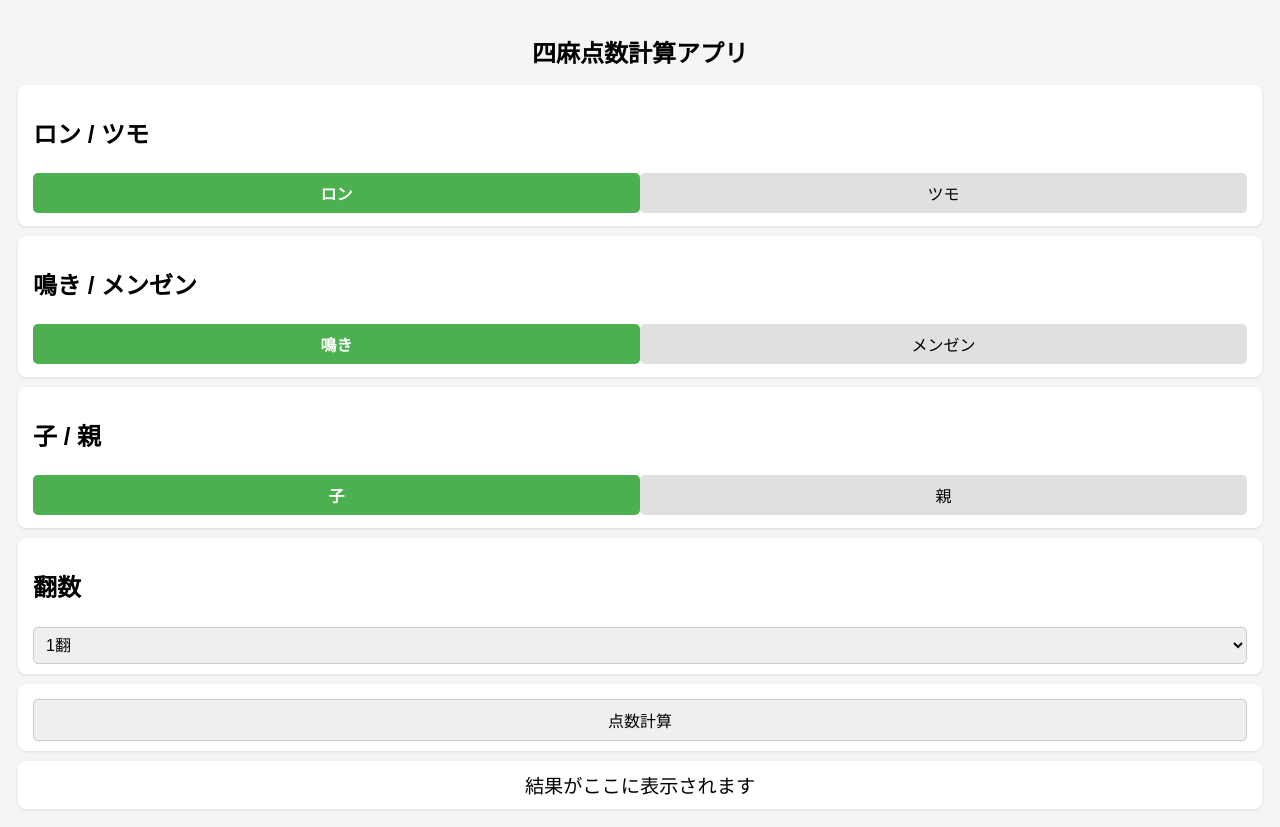
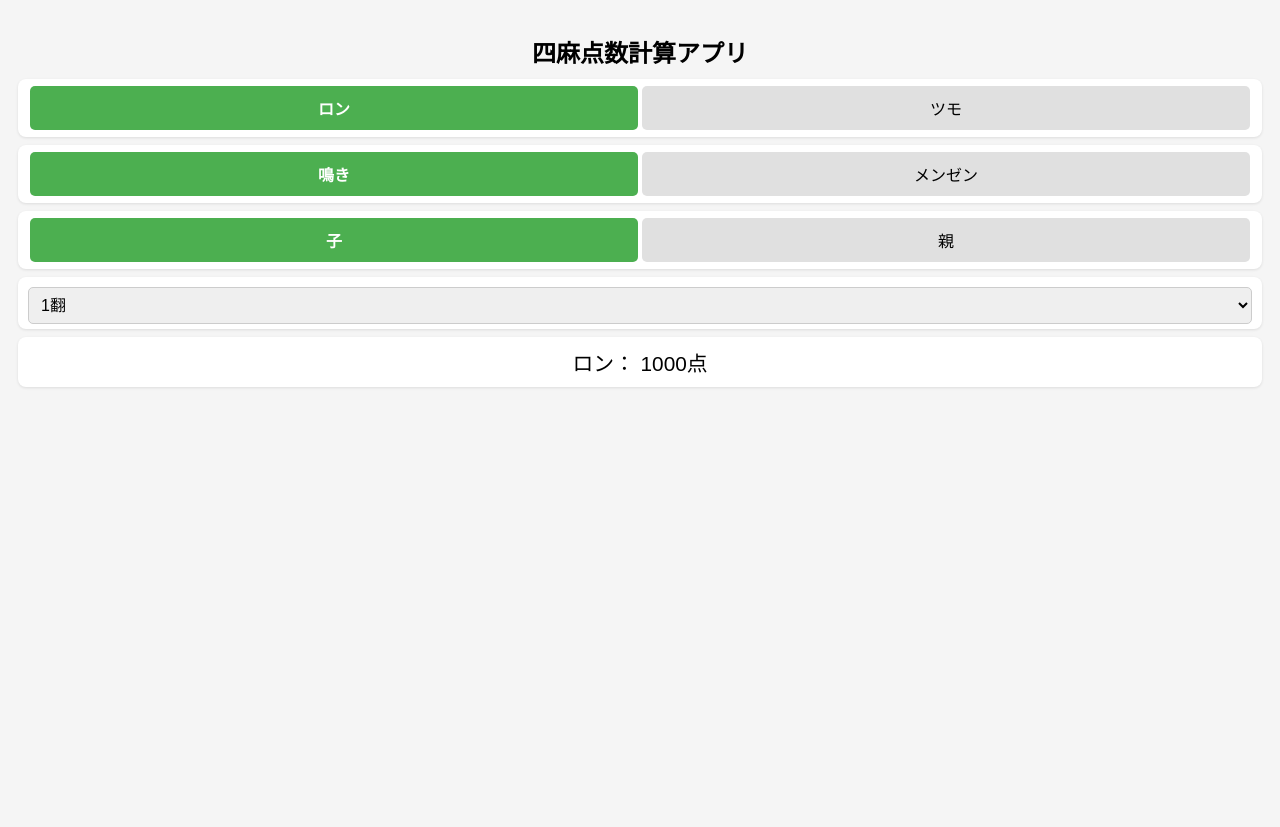
Before and after one commit to nisiosion/yonma, a plain HTML site: page index.html in a window 1280 px wide. After the commit the page ends 800 px from the top, so only its background shows below. Drawn offline with Linux system fonts and the light colour scheme.

Commit message:
index.html を更新

```diff
--- a/index.html
+++ b/index.html
@@ -13,39 +13,28 @@
   h1 {
     text-align: center;
     font-size: 1.5rem;
+    margin-bottom: 10px;
   }
   .section {
     background: #fff;
-    padding: 10px 15px;
-    margin-bottom: 10px;
+    padding: 5px 10px;
+    margin-bottom: 8px;
     border-radius: 8px;
     box-shadow: 0 1px 3px rgba(0,0,0,0.1);
-  }
-  .section label {
-    display: block;
-    margin: 5px 0;
-  }
-  .section select, .section button {
-    width: 100%;
-    font-size: 1rem;
-    padding: 8px;
-    margin-top: 5px;
-    border-radius: 5px;
-    border: 1px solid #ccc;
   }
   .radio-group {
     display: flex;
     justify-content: space-between;
-    flex-wrap: wrap;
   }
   .radio-group label {
-    flex: 1 1 48%;
+    flex: 1 1 33%;
     text-align: center;
     background: #e0e0e0;
-    margin: 3px 0;
-    padding: 8px;
+    margin: 2px;
+    padding: 10px 0;
     border-radius: 5px;
     cursor: pointer;
+    font-size: 1rem;
   }
   .radio-group input[type="radio"] {
     display: none;
@@ -55,11 +44,19 @@
     color: white;
     font-weight: bold;
   }
+  select {
+    width: 100%;
+    font-size: 1rem;
+    padding: 8px;
+    margin-top: 5px;
+    border-radius: 5px;
+    border: 1px solid #ccc;
+  }
   #result {
     text-align: center;
-    font-size: 1.2rem;
+    font-size: 1.3rem;
     padding: 10px;
-    margin-top: 10px;
+    margin-top: 5px;
     background: #fff;
     border-radius: 8px;
     box-shadow: 0 1px 3px rgba(0,0,0,0.1);
@@ -70,38 +67,28 @@
 
 <h1>四麻点数計算アプリ</h1>
 
-<div class="section">
-  <h2>ロン / ツモ</h2>
-  <div class="radio-group">
+<div class="section radio-group">
   <input type="radio" id="ron" name="ronTsumo" value="ron" checked>
   <label for="ron">ロン</label>
   <input type="radio" id="tsumo" name="ronTsumo" value="tsumo">
   <label for="tsumo">ツモ</label>
 </div>
-</div>
 
-<div class="section">
-  <h2>鳴き / メンゼン</h2>
-  <div class="radio-group">
+<div class="section radio-group">
   <input type="radio" id="naki" name="nakiMenzen" value="naki" checked>
   <label for="naki">鳴き</label>
   <input type="radio" id="menzen" name="nakiMenzen" value="menzen">
   <label for="menzen">メンゼン</label>
 </div>
-</div>
 
-<div class="section">
-  <h2>子 / 親</h2>
-  <div class="radio-group">
+<div class="section radio-group">
   <input type="radio" id="child" name="childParent" value="child" checked>
   <label for="child">子</label>
   <input type="radio" id="parent" name="childParent" value="parent">
   <label for="parent">親</label>
 </div>
-</div>
 
 <div class="section">
-  <h2>翻数</h2>
   <select id="han">
     <option value="0">1翻</option>
     <option value="1">2翻</option>
@@ -112,10 +99,6 @@
     <option value="6">11・12翻</option>
     <option value="7">13翻〜</option>
   </select>
-</div>
-
-<div class="section">
-  <button onclick="calculate()">点数計算</button>
 </div>
 
 <div id="result">結果がここに表示されます</div>
@@ -152,15 +135,21 @@ function calculate() {
   } else { // tsumo
     if (childParent === "child") {
       resultText = points.tsumo.child[hanIndex];
-      resultText = "ツモ（子）： " + resultText + " 点 (子→親/子→子)";
     } else { // parent
       resultText = points.tsumo.parent[hanIndex];
-      resultText = "ツモ（親）： " + resultText + " 点 (他子×2 / 子×1)";
     }
+    resultText = "ツモ： " + resultText + "点";
   }
 
   document.getElementById("result").innerText = resultText;
 }
+
+// 入力が変わったら即計算
+document.querySelectorAll('input[name="ronTsumo"], input[name="nakiMenzen"], input[name="childParent"], #han')
+.forEach(el => el.addEventListener('change', calculate));
+
+// 初期表示
+calculate();
 </script>
 
 </body>
```
Lines whose indentation alone changed are shown as unchanged.
